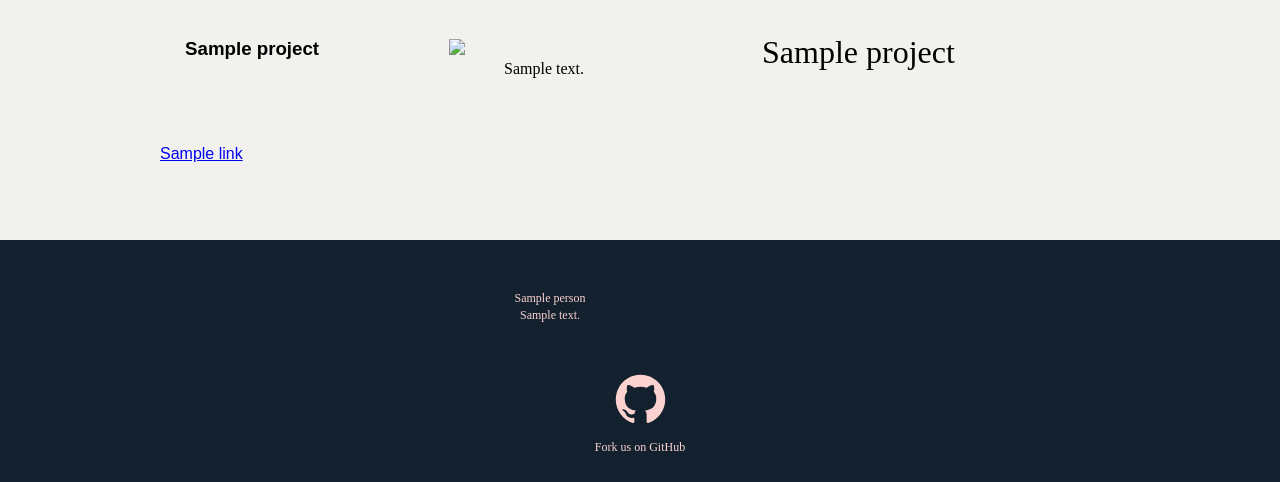
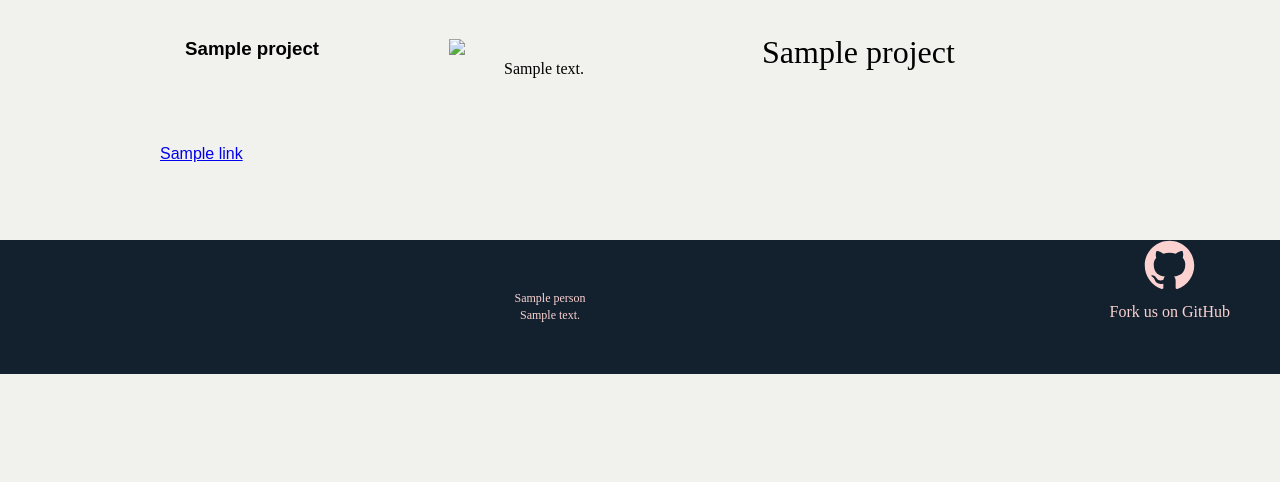
Before and after one commit to marteinn/Madeinstockholm.se---Website, a Python web app: template mis/templates/index.html in a window 1280 px wide. Shown: the part 630-1112 px from the top of the page. After the commit the page ends 1004 px from the top, so only its background shows below. Run offline with Jinja, Linux system fonts and the light colour scheme; the template is opened without the code that fills it: most values are stand-ins (such as "Sample title", 1, 10 or a date in 2020); some libraries are stand-ins or nearby versions; some web fonts are replaced.

Commit message:
Updated desktop position for fork icon

```diff
--- a/mis/static/css/main.css
+++ b/mis/static/css/main.css
@@ -202,6 +202,7 @@ body {
 	text-align: center;
 	padding-top: 25px;
 	padding-bottom: 25px;
+	position: relative;
 }
 
 .footer strong {
@@ -562,6 +563,21 @@ body {
 	margin-top: 50px;
 }
 
+.links {
+	margin: 0;
+}
+
+.links .fork {
+	margin-right: 50px;
+	bottom: 50px;
+	position: absolute;
+	right: 0;
+}
+
+.links .fork a {
+	font-size: 1em;
+}
+
 .post {
 	padding-bottom: 100px;
 }
--- a/mis/static/less/modules/footer.less
+++ b/mis/static/less/modules/footer.less
@@ -5,6 +5,7 @@
     text-align: center;
     padding-top: 25px;
     padding-bottom: 25px;
+    position: relative;
     //margin-left: 10%;
     //margin-right: 10%;
 
--- a/mis/static/less/modules/links.less
+++ b/mis/static/less/modules/links.less
@@ -23,3 +23,20 @@
         }
     }
 }
+
+@media only screen and (min-width: 700px) {
+    .links {
+        margin: 0;
+
+        .fork {
+            margin-right: @margin*2;
+            bottom: @margin*2;
+            position: absolute;
+            right: 0;
+        }
+
+        .fork a {
+            font-size: 1em;
+        }
+    }
+}
```
